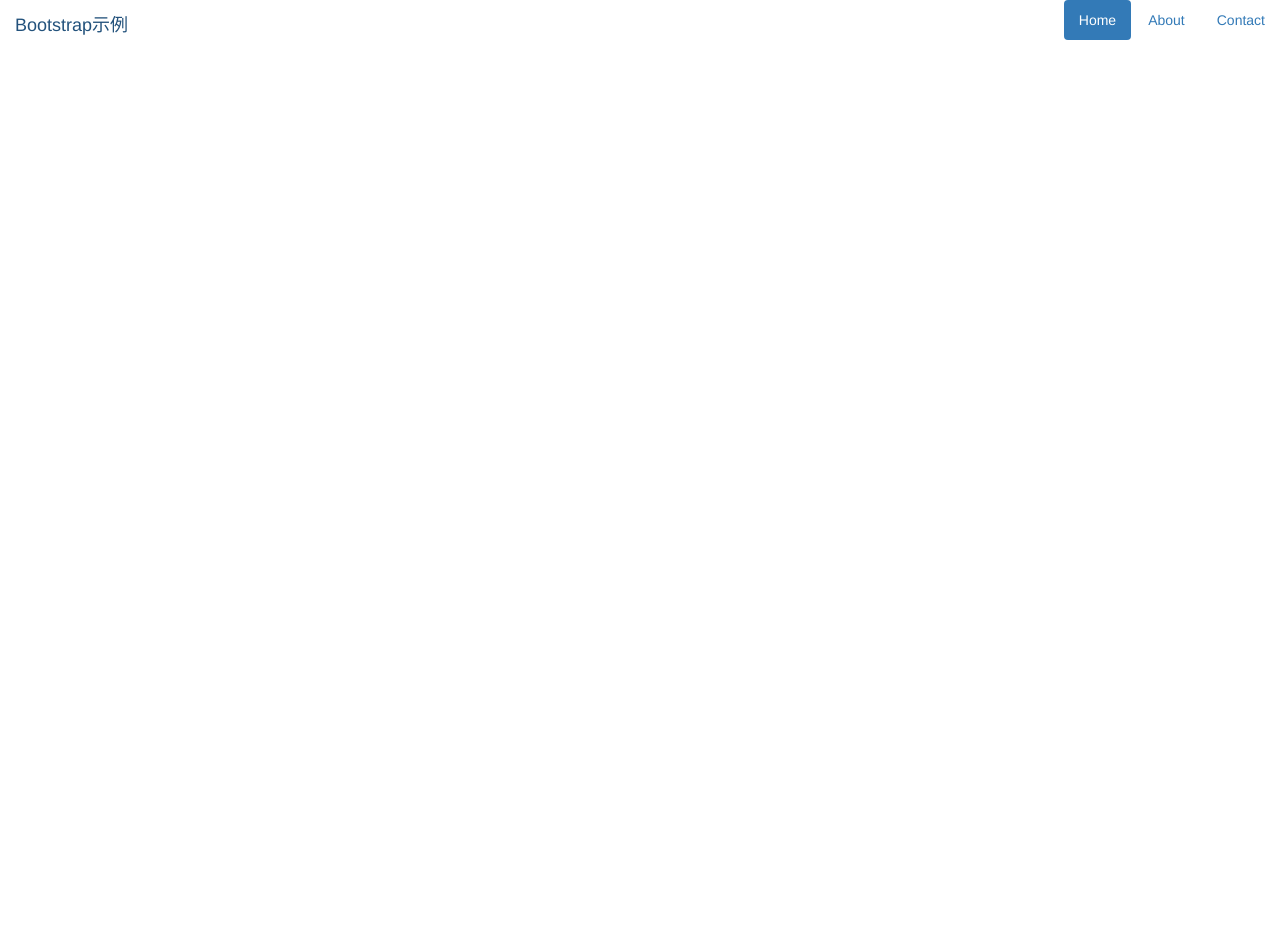
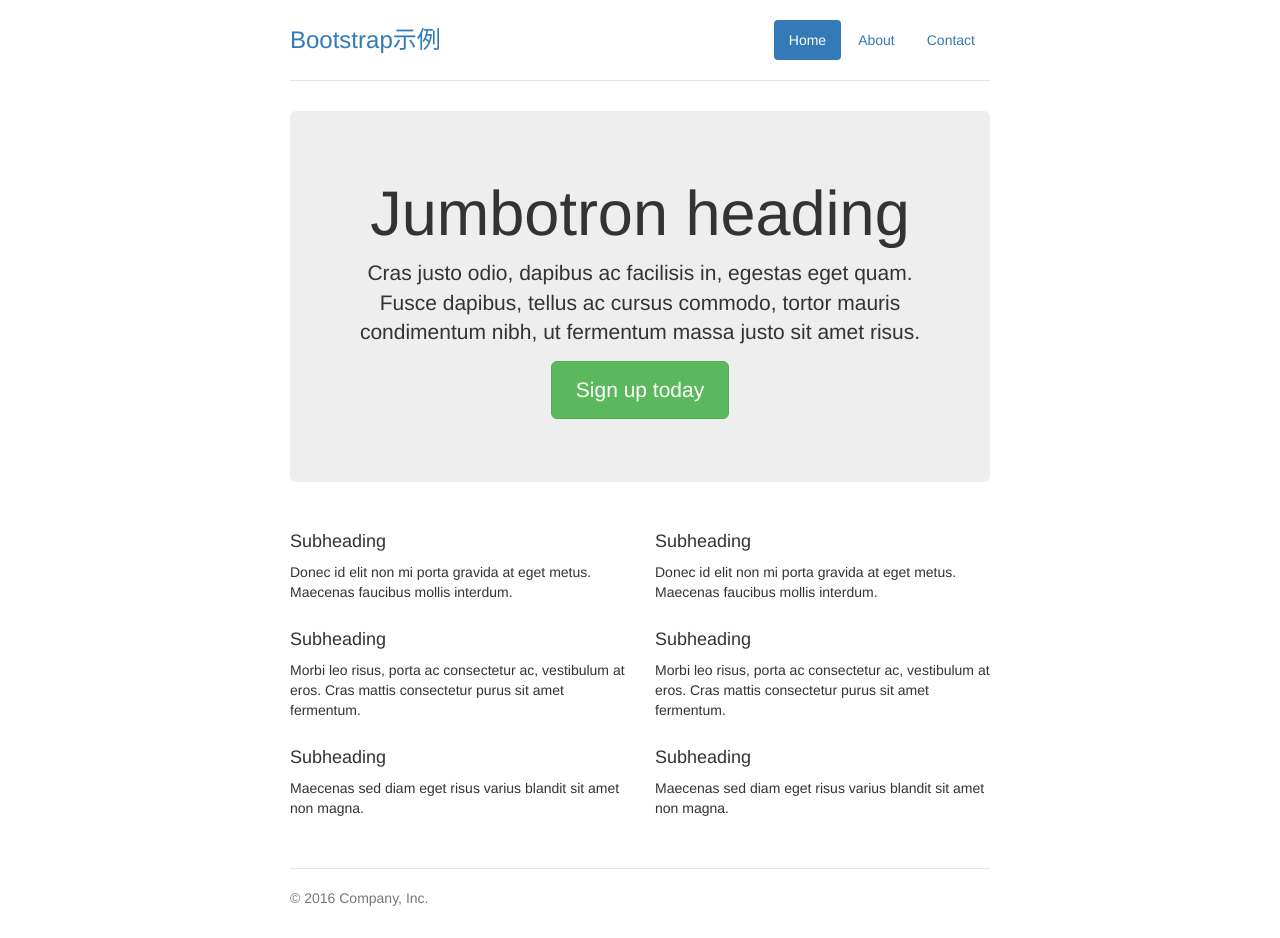
Before and after one commit to madkilly/Frontend, a website: page gulpTest/src/example/jumbotron-narrow/jumbotron-narrow.html in a window 1280 px wide. Before the commit the page ends 800 px from the top, so only its background shows below. Drawn offline with Linux system fonts and the light colour scheme.

Commit message:
更新示例

```diff
--- /dev/null
+++ b/gulpTest/src/example/jumbotron-narrow/jumbotron-narrow.css
@@ -0,0 +1,86 @@
+/* Space out content a bit */
+body {
+    padding-top: 20px;
+    padding-bottom: 20px;
+}
+
+/* Everything but the jumbotron gets side spacing for mobile first views */
+.header,
+.marketing,
+.footer {
+    padding-right: 15px;
+    padding-left: 15px;
+}
+
+/* Custom page header */
+.header {
+    padding-bottom: 20px;
+    border-bottom: 1px solid #e5e5e5;
+}
+/* Make the masthead heading the same height as the navigation */
+.header h3 {
+    margin-top: 0;
+    margin-bottom: 0;
+    line-height: 40px;
+}
+
+#mainback{
+    margin-top: 0;
+    margin-bottom: 0;
+    line-height: 40px;
+    font-size: x-large;
+}
+
+/* Custom page footer */
+.footer {
+    padding-top: 19px;
+    color: #777;
+    border-top: 1px solid #e5e5e5;
+}
+
+/* Customize container */
+@media (min-width: 768px) {
+    .container {
+        max-width: 730px;
+    }
+}
+.container-narrow > hr {
+    margin: 30px 0;
+}
+
+/* Main marketing message and sign up button */
+.jumbotron {
+    text-align: center;
+    border-bottom: 1px solid #e5e5e5;
+}
+.jumbotron .btn {
+    padding: 14px 24px;
+    font-size: 21px;
+}
+
+/* Supporting marketing content */
+.marketing {
+    margin: 40px 0;
+}
+.marketing p + h4 {
+    margin-top: 28px;
+}
+
+/* Responsive: Portrait tablets and up */
+@media screen and (min-width: 768px) {
+    /* Remove the padding we set earlier */
+    .header,
+    .marketing,
+    .footer {
+        padding-right: 0;
+        padding-left: 0;
+    }
+    /* Space out the masthead */
+    .header {
+        margin-bottom: 30px;
+    }
+    /* Remove the bottom border on the jumbotron for visual effect */
+    .jumbotron {
+        border-bottom: 0;
+    }
+}
--- a/gulpTest/src/example/jumbotron-narrow/jumbotron-narrow.html
+++ b/gulpTest/src/example/jumbotron-narrow/jumbotron-narrow.html
@@ -3,18 +3,56 @@
 <head lang="en">
     <meta charset="UTF-8">
     <title></title>
-    <link href="/example/jumbotron-narrow/style.css" rel="stylesheet"/>
+    <link href="/example/jumbotron-narrow/jumbotron-narrow.css" rel="stylesheet"/>
     <link href="/vendor/bootstrap/css/bootstrap.min.css" rel="stylesheet">
 </head>
 <body>
+<div class="container">
+    <div class="header clearfix">
         <nav class="nav nav-pills">
-        <a class="navbar-brand" href="/">Bootstrap示例</a>
+            <a id="mainback" href="/">Bootstrap示例</a>
             <ul class="nav nav-pills pull-right">
                 <li role="presentation" class="active"><a href="#">Home</a></li>
                 <li role="presentation"><a href="#">About</a></li>
                 <li role="presentation"><a href="#">Contact</a></li>
             </ul>
         </nav>
+    </div>
+
+    <div class="jumbotron">
+        <h1>Jumbotron heading</h1>
+        <p class="lead">Cras justo odio, dapibus ac facilisis in, egestas eget quam. Fusce dapibus, tellus ac cursus commodo, tortor mauris condimentum nibh, ut fermentum massa justo sit amet risus.</p>
+        <p><a class="btn btn-lg btn-success" href="#" role="button">Sign up today</a></p>
+    </div>
+
+    <div class="row marketing">
+        <div class="col-lg-6">
+            <h4>Subheading</h4>
+            <p>Donec id elit non mi porta gravida at eget metus. Maecenas faucibus mollis interdum.</p>
+
+            <h4>Subheading</h4>
+            <p>Morbi leo risus, porta ac consectetur ac, vestibulum at eros. Cras mattis consectetur purus sit amet fermentum.</p>
+
+            <h4>Subheading</h4>
+            <p>Maecenas sed diam eget risus varius blandit sit amet non magna.</p>
+        </div>
+
+        <div class="col-lg-6">
+            <h4>Subheading</h4>
+            <p>Donec id elit non mi porta gravida at eget metus. Maecenas faucibus mollis interdum.</p>
+
+            <h4>Subheading</h4>
+            <p>Morbi leo risus, porta ac consectetur ac, vestibulum at eros. Cras mattis consectetur purus sit amet fermentum.</p>
+
+            <h4>Subheading</h4>
+            <p>Maecenas sed diam eget risus varius blandit sit amet non magna.</p>
+        </div>
+    </div>
+
+    <footer class="footer">
+        <p>&copy; 2016 Company, Inc.</p>
+    </footer>
+</div>
 
 <script src="/vendor/jquery/dist/jquery.js"></script>
 <script src="/vendor/bootstrap/js/bootstrap.min.js"></script>
```
Also changed, not shown: gulpTest/src/example/jumbotron-narrow/jumbotron-narrow.md (+1 -0 lines), gulpTest/src/example/jumbotron-narrow/style.css (deleted). Lines whose indentation alone changed are shown as unchanged.
